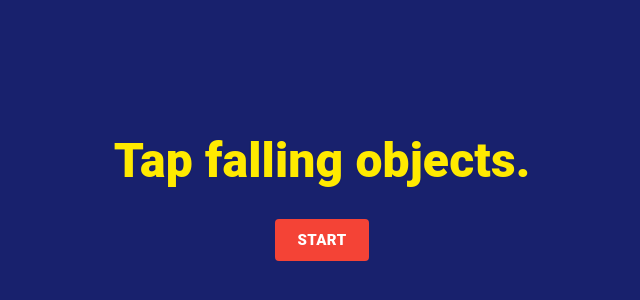
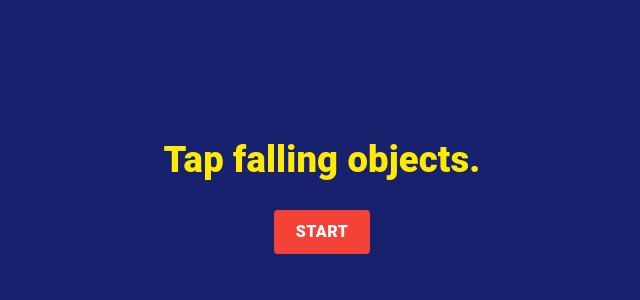
Before and after one commit to kondows95/html5-game-practice, a React (Create React App) app: page / in a window 1280 px wide. Shown: the part 194-494 px from the top of the page, without its empty margins (318-958 px from the left). Built offline with nearby package versions, Linux system fonts and the light colour scheme; no server answers.

Commit message:
change font size

```diff
--- a/src/components/Page.tsx
+++ b/src/components/Page.tsx
@@ -52,7 +52,7 @@ const Page: React.FC<Props> = (props) => {
   const getScoreLabel = (props: Props) : React.ReactElement | null => {
     if (props.mode === Mode.Title) { return null; }
     return (
-      <Box className={classes.scoreContainer} fontSize="h6.fontSize">
+      <Box className={classes.scoreContainer} fontSize="subtitle1.fontSize">
         <Box fontWeight={600}>
           Score: {props.score}
         </Box>
@@ -79,7 +79,7 @@ const Page: React.FC<Props> = (props) => {
     }
     return (
       <Box flexDirection="column" className={classes.titleContainer}>
-        <Box p={2} fontSize="h3.fontSize" fontWeight={800}>{mainText}</Box>
+        <Box p={2} fontSize="h4.fontSize" fontWeight={800}>{mainText}</Box>
         <Box my={1}>
           <Button
             size="large"
--- a/src/theme.ts
+++ b/src/theme.ts
@@ -13,7 +13,7 @@ export default createMuiTheme({
     }
   },
   typography: {
-    fontSize: 14,
+    fontSize: 15,
     button: {
       textTransform: "none"
     }
```
